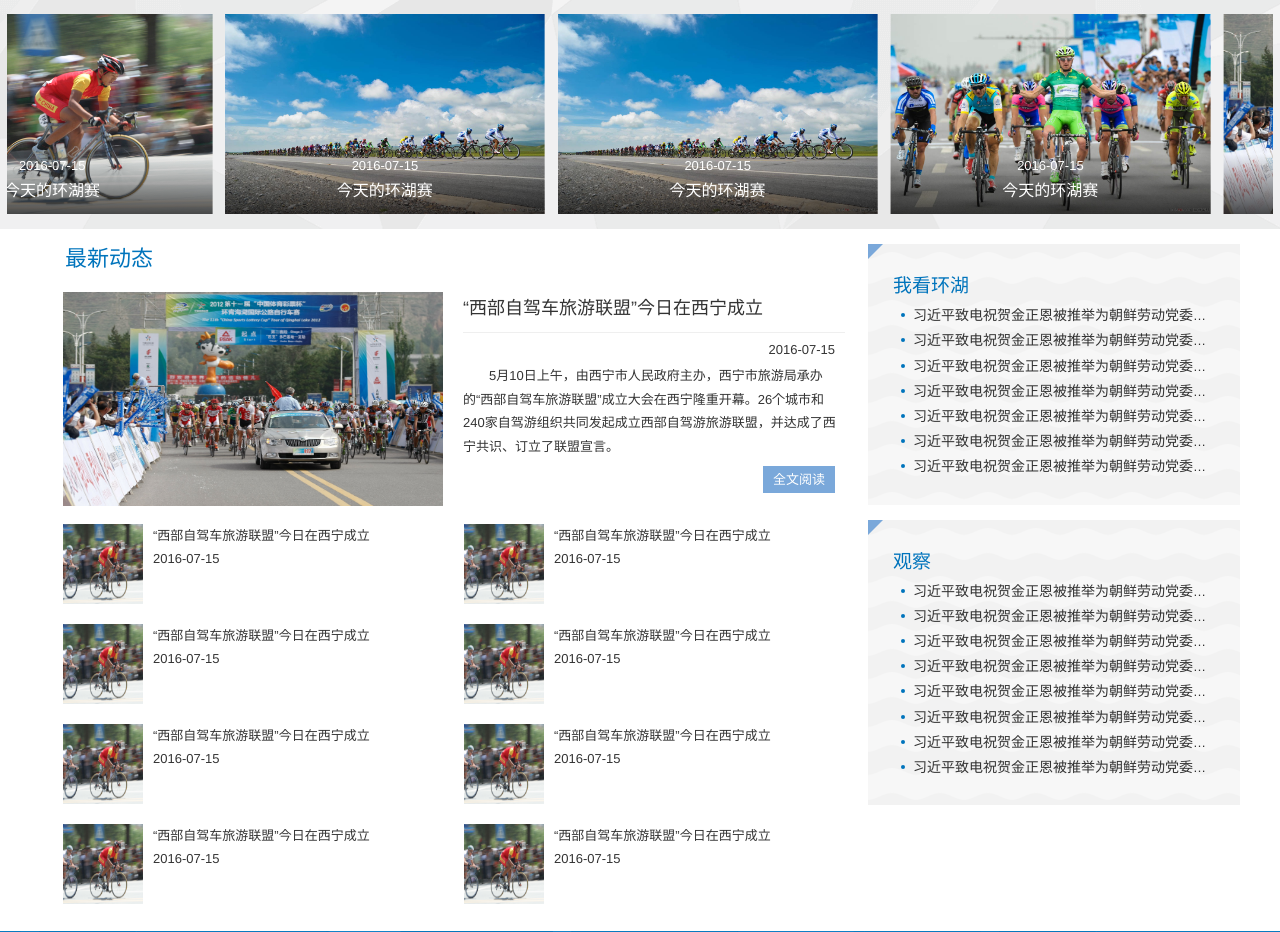
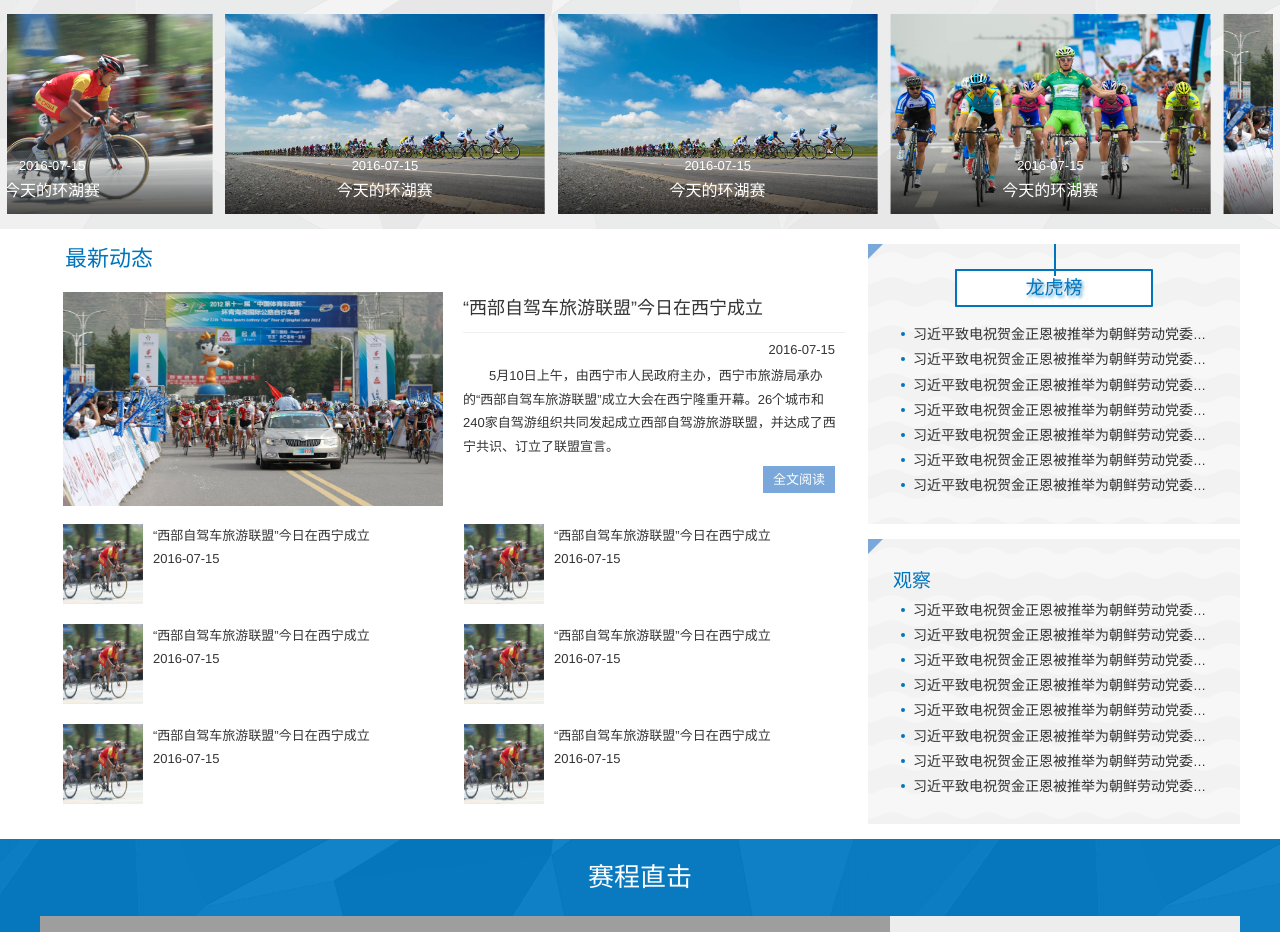
Before and after one commit to yefengs/phome, a PHP site: page / in a window 1280 px wide. Shown: the part 341-1273 px from the top of the page. Run offline with PHP 8.4, Linux system fonts and the light colour scheme; grey boxes are pictures that could not be loaded.

Commit message:
06131944

```diff
--- a/hhs/css/base.css
+++ b/hhs/css/base.css
@@ -194,6 +194,11 @@ img {
   max-width: 100%;
   height: auto;
   border-style: none;
+  transition: all 0.5s ease-out;
+  transition-property: all;
+  transition-duration: 0.5s;
+  transition-timing-function: ease-out;
+  transition-delay: initial;
 }
 button::-moz-focus-inner {
   border: 0;
@@ -542,6 +547,27 @@ input[disabled] {
 .news-guide .news-guide-aside h3 {
   color: #0074BC;
   font-size: 19px;
+}
+.news-guide .news-guide-aside .title-light-style {
+  width: 60%;
+  margin: 0 auto;
+  border: solid 2px #0074BC;
+  position: relative;
+  text-align: center;
+  color: #0074BC;
+  margin-bottom: 15px;
+  background-color: #fff;
+  text-shadow: 2px 2px 3px rgba(0, 116, 188, 0.67);
+  border-radius: 1px;
+}
+.news-guide .news-guide-aside .title-light-style:before {
+  content: "";
+  position: absolute;
+  left: 50%;
+  top: -27px;
+  width: 0px;
+  height: 30px;
+  border: solid 1px #0074BC;
 }
 .news-guide .news-guide-aside ul li {
   position: relative;
@@ -1023,6 +1049,6 @@ input[disabled] {
 }
 .pic-box ul li {
   position: relative;
-  width: 19%;
+  width: 23%;
   display: inline-block;
 }
--- a/hhs/css/base.less
+++ b/hhs/css/base.less
@@ -26,7 +26,13 @@ pre{padding:17px;font:14px/22px 'courier new';position:relative;margin:40px 0;ba
 code,pre{white-space:pre-wrap;word-wrap:break-word;border-radius:3px}
 code{padding:2px;background-color:#eee;word-break:break-word;letter-spacing:0;font:14px/26px 'courier new'}
 pre code{padding:0;background-color:#fff;border-radius:0}
-img{max-width:100%;height:auto;border-style:none;}
+img{max-width:100%;height:auto;border-style:none;
+	transition: all 0.5s ease-out;
+	transition-property: all;
+	transition-duration: 0.5s;
+	transition-timing-function: ease-out;
+	transition-delay: initial;
+}
 button::-moz-focus-inner{border:0;padding:0}
 a{color:inherit;text-decoration:none}
 input[disabled]{cursor:default;color:rgba(0,0,0,.8);background-color:rgba(0,0,0,.05)}
@@ -314,6 +320,27 @@ body{
 		h3{
 			color: #0074BC;
 			font-size: 19px;
+		}
+		.title-light-style{
+			width: 60%;
+			margin: 0 auto;
+			border:solid 2px #0074BC;
+			position: relative;
+			text-align: center;
+			color: #0074BC;
+			margin-bottom: 15px;
+			background-color: #fff;
+			text-shadow:2px 2px 3px rgba(0, 116, 188, 0.67);
+			border-radius: 1px;
+			&:before{
+				content: "";
+				position: absolute;
+				left: 50%;
+				top: -27px;
+				width: 0px;
+				height: 30px;
+				border:solid 1px #0074BC;
+			}
 		}
 		ul{
 			li{
@@ -641,7 +668,7 @@ position: relative;
 	text-align: center;
 	li{
 	  position: relative;
-	  width: 19%;
+	  width: 23%;
 	  display: inline-block;
 
 	}
--- a/hhs/index.html
+++ b/hhs/index.html
@@ -241,31 +241,11 @@
 						<div class="post-meta"><span class="cat"></span><time datetime="2016">2016-07-15</time></div>
 					</div>
 				</li>
-				<li class="normal-list">
-					<div class="thumb">
-						<!-- 80 x 80 -->
-						<a href="#"><img src="demo_img/4.jpg"></a>
-					</div>
-					<div class="title">
-						<h3><a href="#">“西部自驾车旅游联盟”今日在西宁成立</a></h3>
-						<div class="post-meta"><span class="cat"></span><time datetime="2016">2016-07-15</time></div>
-					</div>
-				</li>
-				<li class="normal-list no-img">
-					<div class="thumb">
-						<!-- 80 x 80 -->
-						<a href="#"><img src="demo_img/4.jpg"></a>
-					</div>
-					<div class="title">
-						<h3><a href="#">“西部自驾车旅游联盟”今日在西宁成立</a></h3>
-						<div class="post-meta"><span class="cat"></span><time datetime="2016">2016-07-15</time></div>
-					</div>
-				</li>
 			</ul>
 		</div>
 		<div class="news-guide float-r wb31">
 			<aside class="news-guide-aside">
-				<h3>我看环湖</h3>
+				<h3 class="title-light-style">龙虎榜</h3>
 				<!-- background:#f8f8f8 左上角一个小三角 -->
 				<ul>
 					<li><a href="#">习近平致电祝贺金正恩被推举为朝鲜劳动党委员长</a></li>
@@ -310,7 +290,7 @@
 					</div>
 
 					<div class="slider-title">
-						<h2><a href="#">李晨手上200万元的表很个性？那是你没见过这些表</a></h2>
+						<h2><a href="#">这是标题标题这是标题标题</a></h2>
 					</div>
 					<div class="post-element clearfix">
 						<ul>
```
